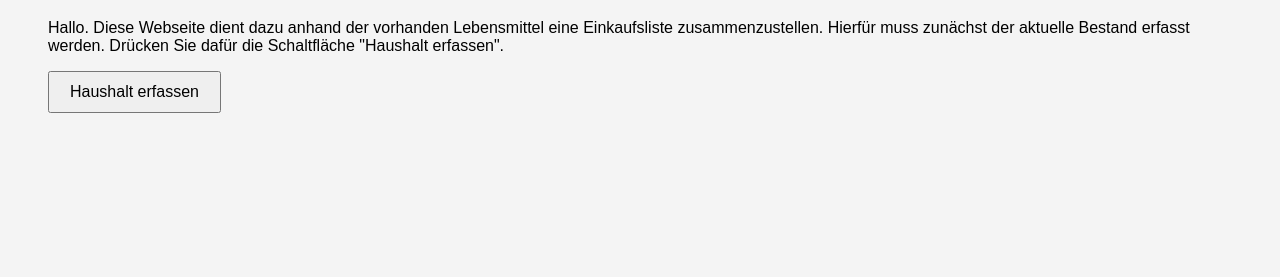
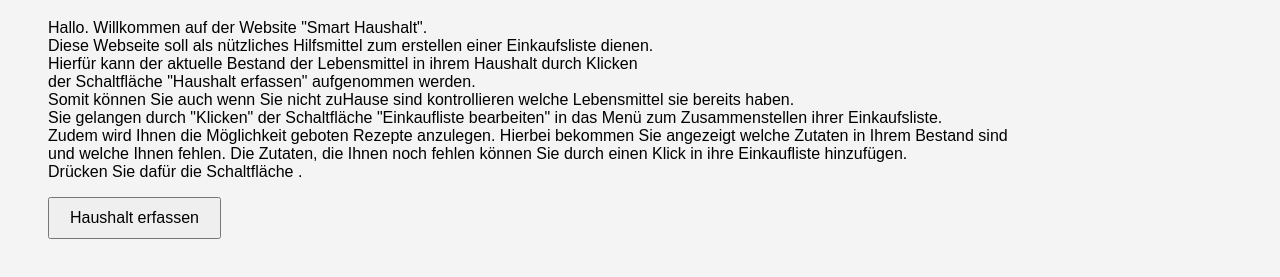
Before and after one commit to AntonMay2307/Smart-Haushalt, a plain HTML site: page index.html in a window 1280 px wide. Shown: the part 109-386 px from the top of the page. Drawn offline with Linux system fonts and the light colour scheme.

Commit message:
Add files via upload

```diff
--- a/index.html
+++ b/index.html
@@ -10,9 +10,15 @@
     <h1>Startseite</h1>
 
     <p>
-    Hallo. Diese Webseite dient dazu anhand der vorhanden Lebensmittel eine Einkaufsliste zusammenzustellen.
-    Hierfür muss zunächst der aktuelle Bestand erfasst werden.
-    Drücken Sie dafür die Schaltfläche "Haushalt erfassen".
+    Hallo. Willkommen auf der Website "Smart Haushalt".<br>
+    Diese Webseite soll als nützliches Hilfsmittel zum erstellen einer Einkaufsliste dienen.<br>
+    Hierfür kann der aktuelle Bestand der Lebensmittel in ihrem Haushalt durch Klicken <br>
+    der Schaltfläche "Haushalt erfassen" aufgenommen werden.<br>
+    Somit können Sie auch wenn Sie nicht zuHause sind kontrollieren welche Lebensmittel sie bereits haben.<br>
+    Sie gelangen durch "Klicken" der Schaltfläche "Einkaufliste bearbeiten" in das Menü zum Zusammenstellen ihrer Einkaufsliste.<br>
+    Zudem wird Ihnen die Möglichkeit geboten Rezepte anzulegen. Hierbei bekommen Sie angezeigt welche Zutaten in Ihrem Bestand sind <br>
+    und welche Ihnen fehlen. Die Zutaten, die Ihnen noch fehlen können Sie durch einen Klick in ihre Einkaufliste hinzufügen. <br>
+    Drücken Sie dafür die Schaltfläche .
     </p>
 
     <a href="HaushaltErfassen.html">
```
